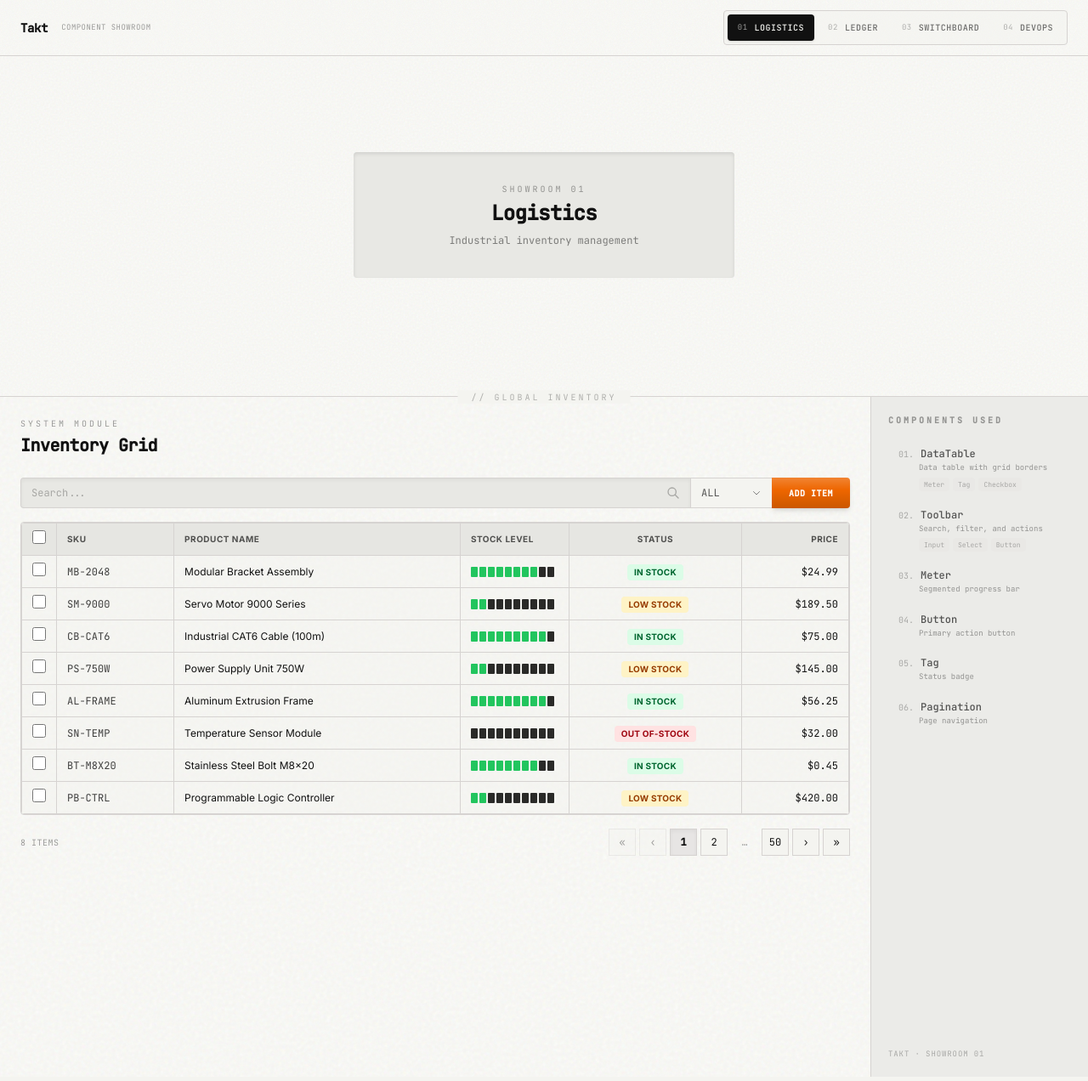
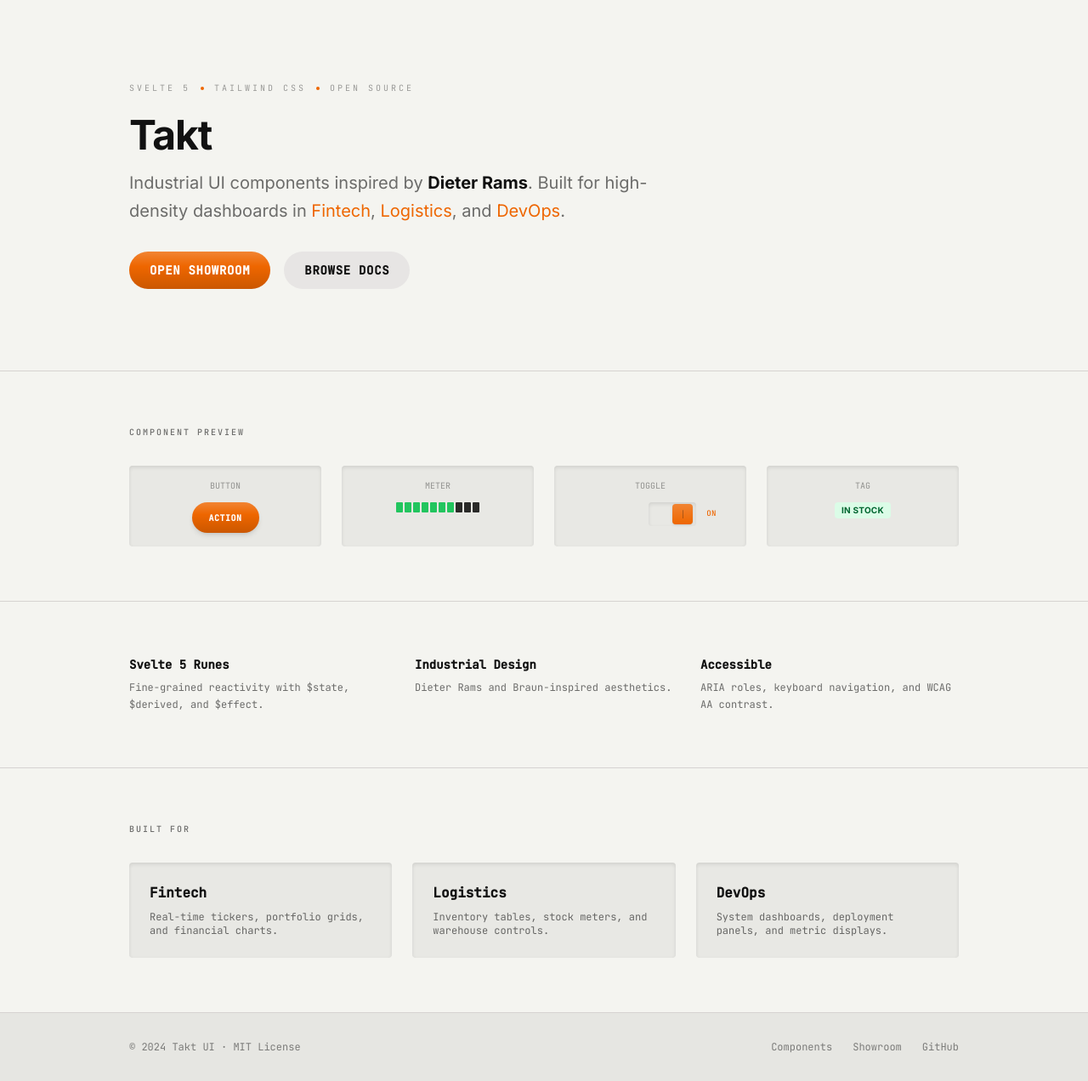
Before and after one commit to ardey26/takt, a SvelteKit app: page / in a window 1280 px wide. Shown: the whole page at 85% size. Built offline with nearby package versions, Linux system fonts and the light colour scheme.

Commit message:
feat: add landing page and move showroom to /showroom
- Create homepage with hero, component preview, and SoftwareSourceCode schema
- Move showroom to /showroom route
- Update navigation links between pages

```diff
--- a/src/routes/+page.svelte
+++ b/src/routes/+page.svelte
@@ -1,61 +1,177 @@
 <script lang="ts">
-	import { page } from '$app/stores';
-	import { goto } from '$app/navigation';
+	import SchemaOrg from '$lib/components/seo/SchemaOrg.svelte';
+	import { generateSoftwareSchema } from '$lib/utils/generateMeta';
+	import Button from '$lib/components/Button.svelte';
+	import Meter from '$lib/components/Meter.svelte';
+	import Toggle from '$lib/components/Toggle.svelte';
+	import Tag from '$lib/components/Tag.svelte';
 
-	import ModeSelector from '$lib/components/ModeSelector.svelte';
-	import LogisticsView from '$lib/components/views/LogisticsView.svelte';
-	import LedgerView from '$lib/components/views/LedgerView.svelte';
-	import SettingsView from '$lib/components/views/SettingsView.svelte';
-	import DevOpsView from '$lib/components/views/DevOpsView.svelte';
+	const softwareSchema = generateSoftwareSchema();
 
-	// Get mode from URL query param, default to 'logistics'
-	let currentMode = $derived($page.url.searchParams.get('mode') || 'logistics');
-
-	const modeLabels: Record<string, string> = {
-		'logistics': 'Logistics',
-		'ledger': 'Ledger',
-		'settings': 'Switchboard',
-		'devops': 'DevOps'
-	};
-
-	function handleModeChange(mode: string) {
-		const url = new URL(window.location.href);
-		url.searchParams.set('mode', mode);
-		goto(url.pathname + url.search, { replaceState: true });
-	}
+	// Demo states
+	let toggleChecked = $state(true);
 </script>
 
 <svelte:head>
-	<title>Takt · Showroom{currentMode ? `: ${modeLabels[currentMode] || currentMode}` : ''}</title>
-	<meta name="description" content="High-end Svelte component library inspired by Dieter Rams. Explore component showrooms." />
+	<title>Takt – Svelte 5 Industrial UI Components</title>
+	<meta name="description" content="High-performance Svelte 5 component library with Dieter Rams-inspired industrial design. Built for Fintech, Logistics, and DevOps dashboards. Open source." />
+	<meta name="keywords" content="Svelte UI library, Svelte 5 runes, industrial UI design, dashboard components, Dieter Rams, Braun aesthetic, Tailwind CSS, open source" />
+	<meta property="og:title" content="Takt – Svelte 5 Industrial UI Components" />
+	<meta property="og:description" content="High-performance component library with Dieter Rams-inspired design for enterprise dashboards." />
+	<link rel="canonical" href="https://takt.ui" />
 </svelte:head>
 
-<header class="sticky top-0 z-50 chassis border-b border-stone-300 bg-[#F5F5F0]/95 backdrop-blur-sm">
-	<div class="flex items-center justify-between px-4 sm:px-6 py-3">
-		<div class="flex items-center gap-4">
-			<h1 class="font-mono text-sm font-bold tracking-tight text-matte">
+<SchemaOrg schema={softwareSchema} />
+
+<div class="min-h-screen bg-bone">
+	<!-- Hero -->
+	<header class="border-b border-stone-300">
+		<div class="max-w-5xl mx-auto px-6 py-16 md:py-24">
+			<div class="flex items-center gap-3 mb-6">
+				<span class="font-mono text-[10px] text-matte/40 uppercase tracking-[0.3em]">Svelte 5</span>
+				<span class="w-1 h-1 rounded-full bg-signal"></span>
+				<span class="font-mono text-[10px] text-matte/40 uppercase tracking-[0.3em]">Tailwind CSS</span>
+				<span class="w-1 h-1 rounded-full bg-signal"></span>
+				<span class="font-mono text-[10px] text-matte/40 uppercase tracking-[0.3em]">Open Source</span>
+			</div>
+
+			<h1 class="text-4xl md:text-5xl font-bold text-matte tracking-tight mb-4">
 				Takt
 			</h1>
-			<span class="hidden sm:inline font-mono text-[9px] text-matte/40 uppercase tracking-wider">
-				Component Showroom
-			</span>
+			<p class="text-lg md:text-xl text-matte/60 max-w-2xl mb-8 leading-relaxed">
+				Industrial UI components inspired by <strong class="text-matte">Dieter Rams</strong>.
+				Built for high-density dashboards in <span class="text-signal">Fintech</span>,
+				<span class="text-signal">Logistics</span>, and <span class="text-signal">DevOps</span>.
+			</p>
+
+			<div class="flex flex-col sm:flex-row gap-4">
+				<a
+					href="/showroom"
+					class="inline-flex items-center justify-center gap-2 px-6 py-3 bg-signal text-white font-mono text-sm font-bold uppercase tracking-wider rounded-full hover:brightness-110 transition-all"
+					style="background-image: linear-gradient(to bottom, rgba(255,255,255,0.2), transparent 40%, rgba(0,0,0,0.15))"
+				>
+					Open Showroom
+				</a>
+				<a
+					href="/components"
+					class="inline-flex items-center justify-center gap-2 px-6 py-3 bg-stone-200 text-matte font-mono text-sm font-bold uppercase tracking-wider rounded-full hover:bg-stone-300 transition-all"
+				>
+					Browse Docs
+				</a>
+			</div>
 		</div>
+	</header>
 
-		<ModeSelector
-			value={currentMode}
-			onchange={handleModeChange}
-		/>
-	</div>
-</header>
+	<!-- Component Preview -->
+	<section class="border-b border-stone-300">
+		<div class="max-w-5xl mx-auto px-6 py-16">
+			<h2 class="text-[10px] font-mono font-medium tracking-[0.2em] text-matte/60 uppercase mb-8">
+				Component Preview
+			</h2>
 
-{#if currentMode === 'logistics'}
-	<LogisticsView />
-{:else if currentMode === 'ledger'}
-	<LedgerView />
-{:else if currentMode === 'settings'}
-	<SettingsView />
-{:else if currentMode === 'devops'}
-	<DevOpsView />
-{:else}
-	<LogisticsView />
-{/if}
+			<div class="grid grid-cols-2 md:grid-cols-4 gap-6">
+				<div class="slot p-4 rounded-sm flex flex-col items-center gap-3">
+					<span class="text-[10px] font-mono text-matte/40 uppercase">Button</span>
+					<Button label="Action" />
+				</div>
+
+				<div class="slot p-4 rounded-sm flex flex-col items-center gap-3">
+					<span class="text-[10px] font-mono text-matte/40 uppercase">Meter</span>
+					<Meter value={72} compact />
+				</div>
+
+				<div class="slot p-4 rounded-sm flex flex-col items-center gap-3">
+					<span class="text-[10px] font-mono text-matte/40 uppercase">Toggle</span>
+					<Toggle bind:checked={toggleChecked} />
+				</div>
+
+				<div class="slot p-4 rounded-sm flex flex-col items-center gap-3">
+					<span class="text-[10px] font-mono text-matte/40 uppercase">Tag</span>
+					<Tag variant="in-stock" label="In Stock" />
+				</div>
+			</div>
+		</div>
+	</section>
+
+	<!-- Features -->
+	<section class="border-b border-stone-300">
+		<div class="max-w-5xl mx-auto px-6 py-16">
+			<div class="grid md:grid-cols-3 gap-8">
+				<div>
+					<h3 class="font-mono text-sm font-bold text-matte mb-2">Svelte 5 Runes</h3>
+					<p class="font-mono text-xs text-matte/60 leading-relaxed">
+						Fine-grained reactivity with $state, $derived, and $effect.
+					</p>
+				</div>
+
+				<div>
+					<h3 class="font-mono text-sm font-bold text-matte mb-2">Industrial Design</h3>
+					<p class="font-mono text-xs text-matte/60 leading-relaxed">
+						Dieter Rams and Braun-inspired aesthetics.
+					</p>
+				</div>
+
+				<div>
+					<h3 class="font-mono text-sm font-bold text-matte mb-2">Accessible</h3>
+					<p class="font-mono text-xs text-matte/60 leading-relaxed">
+						ARIA roles, keyboard navigation, and WCAG AA contrast.
+					</p>
+				</div>
+			</div>
+		</div>
+	</section>
+
+	<!-- Use Cases -->
+	<section class="border-b border-stone-300">
+		<div class="max-w-5xl mx-auto px-6 py-16">
+			<h2 class="text-[10px] font-mono font-medium tracking-[0.2em] text-matte/60 uppercase mb-8">
+				Built For
+			</h2>
+
+			<div class="grid md:grid-cols-3 gap-6">
+				<a href="/showroom?mode=ledger" class="group slot p-6 rounded-sm hover:ring-2 hover:ring-signal transition-all">
+					<h3 class="font-mono text-base font-bold text-matte group-hover:text-signal mb-2">Fintech</h3>
+					<p class="font-mono text-xs text-matte/60">
+						Real-time tickers, portfolio grids, and financial charts.
+					</p>
+				</a>
+
+				<a href="/showroom?mode=logistics" class="group slot p-6 rounded-sm hover:ring-2 hover:ring-signal transition-all">
+					<h3 class="font-mono text-base font-bold text-matte group-hover:text-signal mb-2">Logistics</h3>
+					<p class="font-mono text-xs text-matte/60">
+						Inventory tables, stock meters, and warehouse controls.
+					</p>
+				</a>
+
+				<a href="/showroom?mode=devops" class="group slot p-6 rounded-sm hover:ring-2 hover:ring-signal transition-all">
+					<h3 class="font-mono text-base font-bold text-matte group-hover:text-signal mb-2">DevOps</h3>
+					<p class="font-mono text-xs text-matte/60">
+						System dashboards, deployment panels, and metric displays.
+					</p>
+				</a>
+			</div>
+		</div>
+	</section>
+
+	<!-- Footer -->
+	<footer class="bg-[#E6E6E2]">
+		<div class="max-w-5xl mx-auto px-6 py-8">
+			<div class="flex flex-col md:flex-row items-center justify-between gap-4">
+				<div class="font-mono text-xs text-matte/50">
+					© 2024 Takt UI · MIT License
+				</div>
+				<div class="flex items-center gap-6">
+					<a href="/components" class="font-mono text-xs text-matte/50 hover:text-signal transition-colors">
+						Components
+					</a>
+					<a href="/showroom" class="font-mono text-xs text-matte/50 hover:text-signal transition-colors">
+						Showroom
+					</a>
+					<a href="https://github.com/takt/takt" class="font-mono text-xs text-matte/50 hover:text-signal transition-colors">
+						GitHub
+					</a>
+				</div>
+			</div>
+		</div>
+	</footer>
+</div>
```
